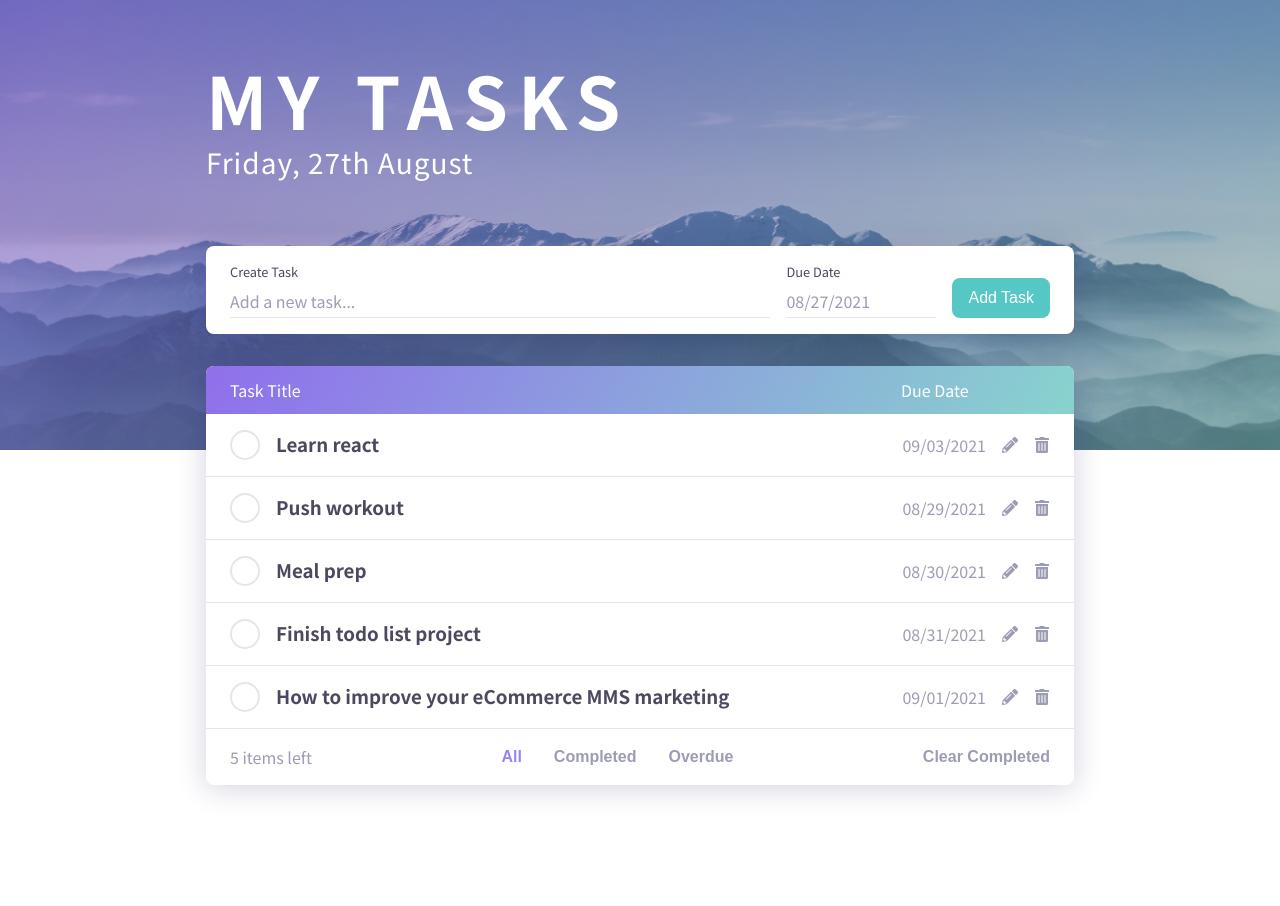
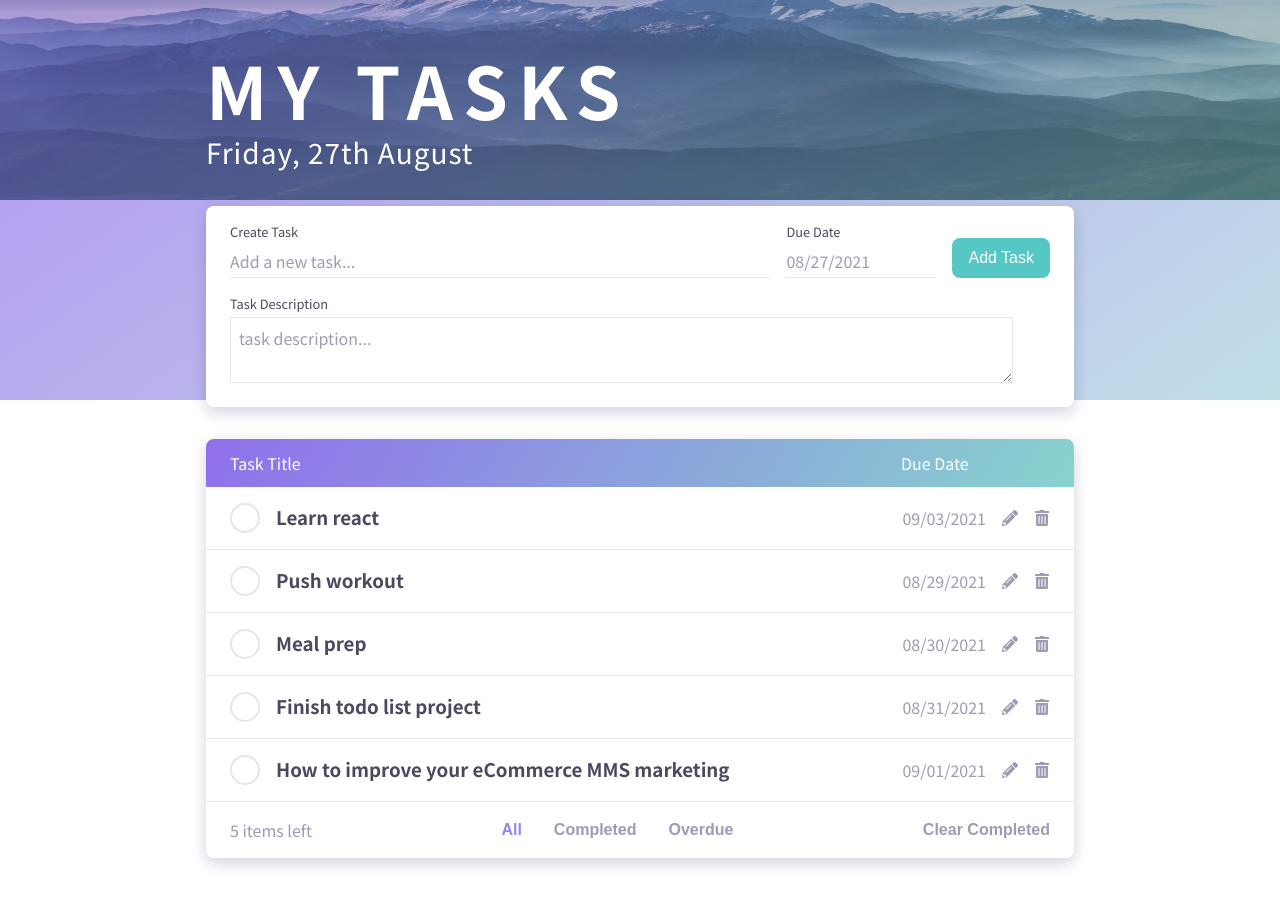
Before and after one commit to dolphius21/cynder-to-do-list, a Next.js app: page / in a window 1280 px wide. Before the commit the page ends 833 px from the top, so only its background shows below. Built offline with nearby package versions, Linux system fonts and the light colour scheme.

Commit message:
Done implementing add task

```diff
--- a/components/TaskForm.js
+++ b/components/TaskForm.js
@@ -1,22 +1,39 @@
 import { useState } from 'react';
-import { format } from 'date-fns';
+import { format, setDate } from 'date-fns';
 import DatePicker from 'react-datepicker';
 import 'react-datepicker/dist/react-datepicker.css';
 import Button from './Button';
 
-const TaskForm = () => {
-  const [dueDate, setDueDate] = useState(null);
+const TaskForm = ({ onAddTask }) => {
+  const [title, setTitle] = useState('');
+  const [description, setDescription] = useState('');
+  const [dueDate, setDueDate] = useState('');
+
+  const handleSubmit = (e) => {
+    e.preventDefault();
+    const newTask = {
+      title,
+      description,
+      dueDate,
+      isComplete: false
+    };
+    onAddTask(newTask);
+    setTitle('');
+    setDescription('');
+    setDueDate('');
+  };
 
   return (
     <div className="card">
-      <form className="form">
+      <form className="form" onSubmit={handleSubmit}>
         <div className="form-row">
           <div className="form-group flex-1">
             <input
               type="text"
               className="input-field"
-              id="username"
               placeholder="Add a new task..."
+              onChange={(e) => setTitle(e.target.value)}
+              value={title}
               required
             />
             <label className="input-label">Create Task</label>
@@ -29,13 +46,28 @@ const TaskForm = () => {
               onChange={(date) => setDueDate(date)}
               id="input-date"
             />
-            <label htmlFor="input-date" className="input-label">
-              Due Date
-            </label>
+            <label className="input-label">Due Date</label>
           </div>
-          <Button className="default-btn light-primary-btn form-btn">
+          <Button
+            className="default-btn light-primary-btn form-btn"
+            type="submit"
+          >
             Add Task
           </Button>
+        </div>
+        <div className="form-row">
+          <div className="form-group mt">
+            <textarea
+              className="input-desc"
+              name="description"
+              cols="75"
+              rows="2"
+              placeholder="task description..."
+              onChange={(e) => setDescription(e.target.value)}
+              value={description}
+            ></textarea>
+            <label className="input-label">Task Description</label>
+          </div>
         </div>
       </form>
     </div>
--- a/components/TasksList.js
+++ b/components/TasksList.js
@@ -1,24 +1,6 @@
-import { useState } from 'react';
 import Task from './Task';
-import fakeTasks from '../services/fakeTaskService';
 
-const TasksList = () => {
-  const [tasks, setTasks] = useState(fakeTasks);
-  const [loading, setLoading] = useState(false);
-
-  const handleTaskDelete = (id) => {
-    const filteredTasks = tasks.filter((t) => t._id !== id);
-    setTasks(filteredTasks);
-  };
-  const handleTaskCompleteToggle = (task) => {
-    const tasksCopy = [...tasks];
-    const index = tasksCopy.indexOf(task);
-    tasksCopy[index] = { ...task, isComplete: !task.isComplete };
-    setTasks(tasksCopy);
-  };
-
-  const handleTaskSort = () => {};
-
+const TasksList = ({ tasks, onTaskDelete, onTaskCompleteToggle }) => {
   return (
     <div className="card">
       <div className="tasks-header">
@@ -26,12 +8,12 @@ const TasksList = () => {
         <p className="tasks-header-due-date">Due Date</p>
         <div className="tasks-header-padding"></div>
       </div>
-      {tasks.map((task) => (
+      {tasks.map((task, index) => (
         <Task
           taskDetails={task}
-          key={task._id}
-          onTaskDelete={handleTaskDelete}
-          onTaskCompleteToggle={handleTaskCompleteToggle}
+          key={index}
+          onTaskDelete={onTaskDelete}
+          onTaskCompleteToggle={onTaskCompleteToggle}
         />
       ))}
       <div className="tasks-footer">
--- a/pages/index.js
+++ b/pages/index.js
@@ -1,10 +1,34 @@
+import { useState } from 'react';
 import Head from 'next/head';
 import TasksList from '../components/TasksList';
 import Loader from '../components/Loader';
 import Header from '../components/Header';
 import TaskForm from '../components/TaskForm';
+import fakeTasks from '../services/fakeTaskService';
 
 export default function Home() {
+  const [tasks, setTasks] = useState(fakeTasks);
+  const [loading, setLoading] = useState(false);
+
+  const handleAddTask = (task) => {
+    const tasksCopy = [...tasks];
+    setTasks([...tasksCopy, task]);
+  };
+
+  const handleTaskDelete = (id) => {
+    const filteredTasks = tasks.filter((t) => t._id !== id);
+    setTasks(filteredTasks);
+  };
+
+  const handleTaskCompleteToggle = (task) => {
+    const tasksCopy = [...tasks];
+    const index = tasksCopy.indexOf(task);
+    tasksCopy[index] = { ...task, isComplete: !task.isComplete };
+    setTasks(tasksCopy);
+  };
+
+  const handleTaskSort = () => {};
+
   return (
     <div className="container">
       <Head>
@@ -13,8 +37,12 @@ export default function Home() {
         <link rel="icon" href="/favicon.ico" />
       </Head>
       <Header />
-      <TaskForm />
-      <TasksList />
+      <TaskForm onAddTask={handleAddTask} />
+      <TasksList
+        tasks={tasks}
+        onTaskDelete={handleTaskDelete}
+        onTaskCompleteToggle={handleTaskCompleteToggle}
+      />
     </div>
   );
 }
--- a/styles/globals.scss
+++ b/styles/globals.scss
@@ -27,7 +27,7 @@ $radius-sm: 0.5rem;
 $radius-md: 1rem;
 $radius-lg: 1.5rem;
 $light-shadow: 0 5px 15px rgba(70, 82, 190, 0.05);
-$dark-shadow: 0 3px 30px rgba(23, 31, 94, 0.2);
+$dark-shadow: 0 5px 15px rgba(23, 31, 94, 0.2);
 $solid-text-shadow: 0px 2px 0px #abc6e2;
 $solid-box-shadow: 0px 4px 0px 0#cedce9;
 $max-width: 900px;
@@ -48,7 +48,7 @@ input {
 /* General Styles */
 .container {
   max-width: $max-width;
-  margin: 230px auto 0;
+  margin: 190px auto 0;
   padding: 1rem;
 }
 .card {
@@ -56,6 +56,9 @@ input {
   border-radius: $radius-sm;
   box-shadow: $dark-shadow;
   margin-bottom: 2rem;
+}
+.mt {
+  margin-top: 1rem;
 }
 .default-btn {
   border-radius: $radius-sm;
@@ -74,11 +77,13 @@ input {
 }
 /* Header Styles */
 .header {
-  background: $gradient-overlay,
-    url(../public/header-bg.jpeg) no-repeat center/cover;
-  padding-top: 40px;
+  background: $gradient-overlay, url(../public/header-bg.jpeg) no-repeat;
+  background-size: 100vw 100%;
+  background-position-y: -200px;
+  background-attachment: fixed;
+  padding-top: 30px;
   width: 100vw;
-  height: 450px;
+  height: 50vh;
   position: absolute;
   top: 0;
   left: 0;
@@ -137,6 +142,16 @@ input {
       .input-date {
         width: 150px;
       }
+      .input-desc {
+        border: 1px solid $light-neutral-clr-4;
+        font-size: 1rem;
+        padding: 0.5rem;
+        font-family: $ff-general;
+        margin-bottom: 0.5rem;
+        &::placeholder {
+          color: $light-neutral-clr-3;
+        }
+      }
     }
     .flex-1 {
       flex: 1;
@@ -185,9 +200,6 @@ input {
       padding: 4px;
       border-radius: 50%;
       transition: $transition-2;
-    }
-    .check-icon:hover {
-      border: 2px solid $light-secondary-clr;
     }
     .complete-check-icon {
       background: $gradient-primary;
```
